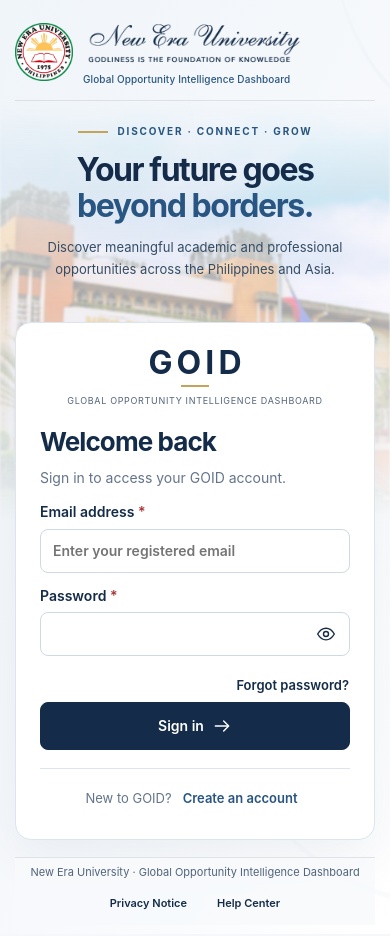
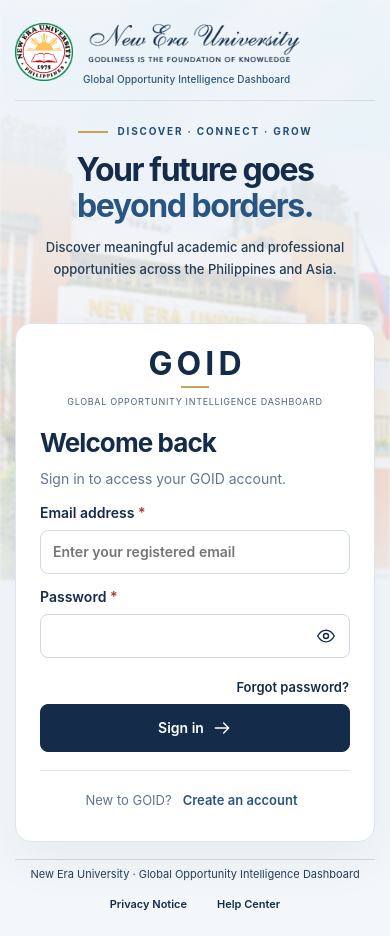
Before and after one commit to neu51st/neu-global-dashboard, a plain HTML site: page index.html in a window 390 px wide. Drawn offline with nearby package versions, Linux system fonts and the light colour scheme.

Commit message:
Use naturally framed full-viewport campus photograph with readable hero contrast and continuous light wash

```diff
--- a/goid.css
+++ b/goid.css
@@ -212,15 +212,23 @@ tbody tr:hover td{background:#f8fafc}
 }
 
 
-/* Campus photo is a continuous page background, never a separate image card. */
-.auth{background:linear-gradient(115deg,#f0f5f9 0%,#f7f9fc 57%,#fff 100%)}
-.auth:before{display:block;inset:auto 0 0 0;width:100%;height:76%;background:url("assets/neu-main-campus.jpg") 50% 56%/cover no-repeat;opacity:.48;filter:blur(1.25px);mask-image:linear-gradient(to bottom,transparent 0%,transparent 8%,#000 49%,#000 100%),linear-gradient(to right,#000 0%,#000 43%,transparent 88%);mask-composite:intersect;pointer-events:none}
-.auth:after{background:repeating-radial-gradient(ellipse at 110% -22%,transparent 0 115px,#28558106 116px 117px,transparent 118px 150px);mask-image:linear-gradient(to left,#000,transparent 60%);pointer-events:none}
-.auth-intro{align-self:start;padding-top:clamp(24px,5vh,58px)}
-.auth-intro p{margin-bottom:0}
-.auth-footer{background:#f8fafce8;color:#52647a;border-top:1px solid #142c491b}
-@media(min-width:761px) and (max-height:780px){.auth-login .auth-intro{padding-top:20px}}
+
+/* Natural full-viewport campus photography with a continuous, directional light wash. */
+.auth{background:#f3f7fa}
+.auth:before{content:"";display:block;position:absolute;inset:0;width:auto;height:auto;z-index:-2;background:url("assets/neu-main-campus.jpg") center top/cover no-repeat;opacity:.90;filter:blur(.9px);mask-image:none;mask-composite:add;pointer-events:none}
+.auth:after{content:"";position:absolute;inset:0;z-index:-1;mask-image:none;background:repeating-radial-gradient(ellipse at 110% -25%,transparent 0 130px,#28558105 131px 132px,transparent 133px 170px),linear-gradient(90deg,transparent 0%,transparent 48%,#f8fafc70 72%,#f8fafce8 100%),linear-gradient(180deg,#f3f7faf5 0%,#f3f7faf0 23%,#f3f7fae8 43%,#f3f7fad9 51%,#f3f7fa8c 69%,#f3f7fa68 89%,#f3f7fad9 100%);pointer-events:none}
+.auth-intro{align-self:start;padding-top:clamp(18px,4vh,42px)}
+.auth-intro .eyebrow{color:#204e7a}
+.auth-intro h1{color:#142c49}
+.auth-intro h1 span{color:#285581}
+.auth-intro p{color:#243d55;font-weight:500;margin-bottom:0;line-height:1.75}
+.auth-footer{background:transparent;color:#243d55;border-top:1px solid #142c4926}
+@media(min-width:761px) and (max-height:780px){
+ .auth-login .auth-intro{padding-top:12px}
+ .auth:after{background:linear-gradient(90deg,transparent 0%,transparent 48%,#f8fafc70 72%,#f8fafce8 100%),linear-gradient(180deg,#f3f7faf5 0%,#f3f7faf0 32%,#f3f7fae8 52%,#f3f7fad9 61%,#f3f7fa78 82%,#f3f7fad9 100%)}
+}
 @media(max-width:760px){
- .auth:before{inset:100px 0 auto;width:100%;height:420px;background-position:50% 58%;opacity:.34;filter:blur(1px);mask-image:linear-gradient(to bottom,transparent 0%,#000 48%,transparent 100%);mask-composite:add}
+ .auth:before{inset:0;width:auto;height:auto;background-position:42% top;background-size:auto max(580px,65vh);opacity:.80;filter:blur(.9px)}
+ .auth:after{background:linear-gradient(180deg,#f3f7faf5 0%,#f3f7faf0 15%,#f3f7fad9 28%,#f3f7fab3 42%,#f3f7faf5 67%,#f3f7fa 100%)}
  .auth-intro{padding-top:0;padding-bottom:22px}
 }
```
